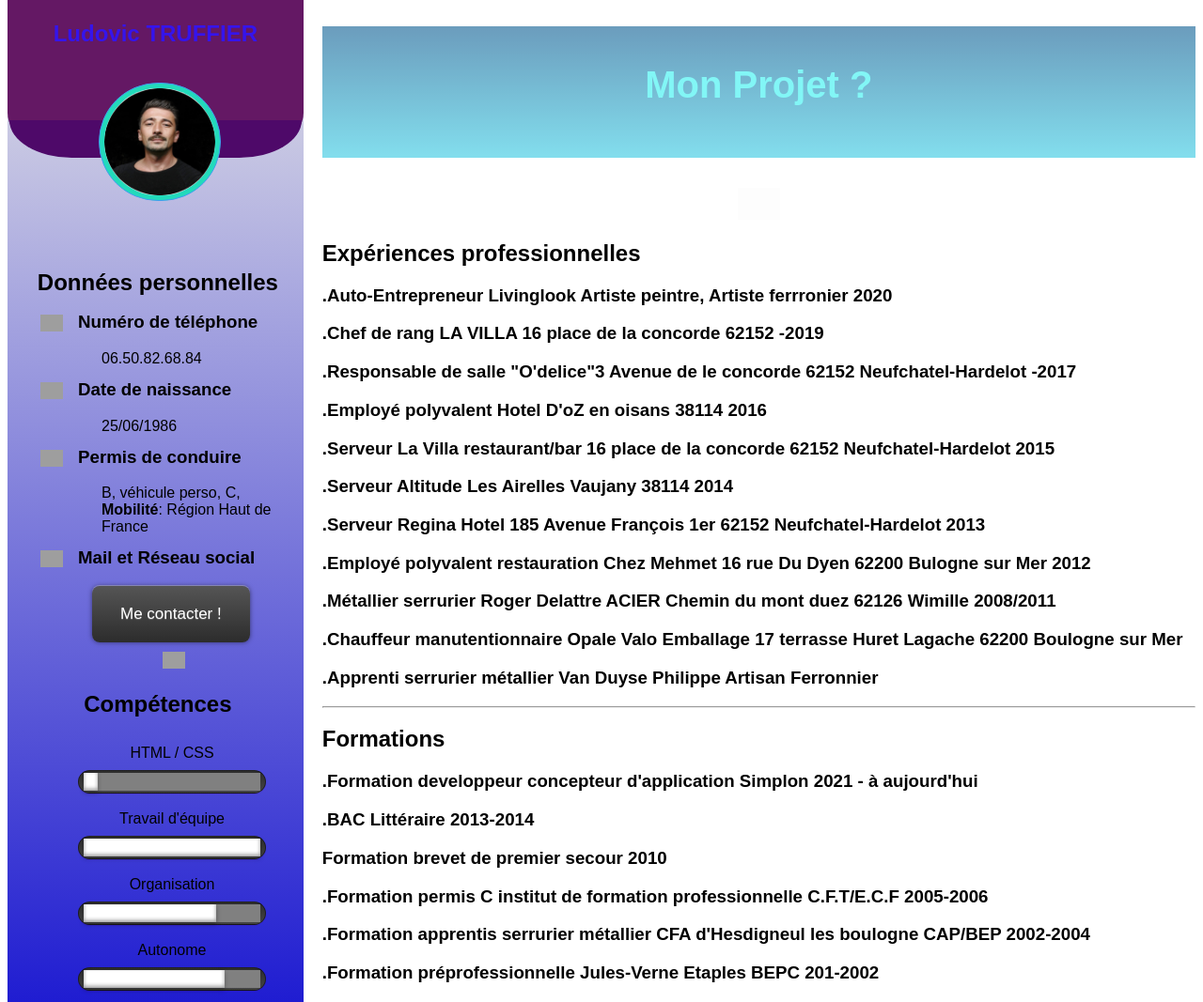
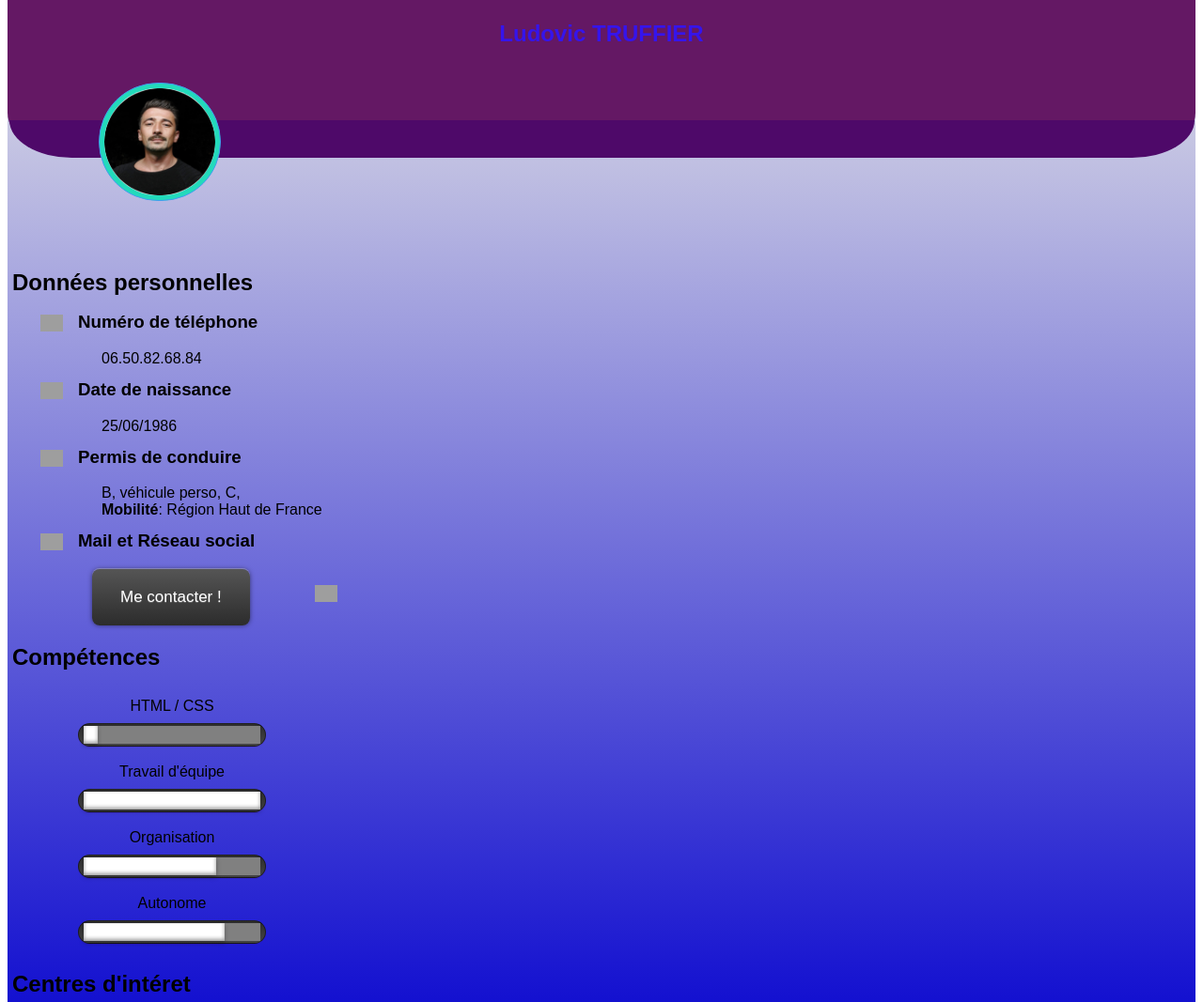
Before and after one commit to llludo/cv, a plain HTML site: page index.html in a window 1280 px wide. Shown: the top 1067 px of the page at 94% size. Drawn offline with Linux system fonts and the light colour scheme; grey boxes are pictures that could not be loaded; a script that the page names is missing; a web font is replaced by a local one.

Commit message:
change responsiv

```diff
--- a/index.html
+++ b/index.html
@@ -1,5 +1,6 @@
  <!DOCTYPE html>
  <html lang="fr">
+
  <head>
  	<meta charset="utf-8" />
  	<link rel="stylesheet" href="style.css" />
@@ -10,6 +11,8 @@
 
  <body>
  	<main>
+
+
  		<section>
  			<!-----Partie gauche du CV qui contient les données perso----->
  			<aside>
@@ -18,21 +21,37 @@
  				</div>
  				<div class="bare"></div>
  				<div id="image_ronde">
-								<img src="Sans titre(1).png" alt="Photo de profil"/>
+ 					<img src="Sans titre(1).png" alt="Photo de profil" />
  				</div>
 
  				<h2>Données personnelles</h2>
-				<div class="zoom"><img src="https://i.postimg.cc/phwfHb45/phone.png" alt="logo téléphone" class="phone" /><h3>Numéro de téléphone</h3><p>06.50.82.68.84</p></div>
+ 				<div class="zoom"><img src="https://i.postimg.cc/phwfHb45/phone.png" alt="logo téléphone"
+ 						class="phone" />
+ 					<h3>Numéro de téléphone</h3>
+ 					<p>06.50.82.68.84</p>
+ 				</div>
 
 
-				<div class="zoom"><img src="https://i.postimg.cc/kDRshwzt/calendar.png" alt="logo calendrier" class="calendar" /><h3>Date de naissance</h3><p>25/06/1986</p></div>
+ 				<div class="zoom"><img src="https://i.postimg.cc/kDRshwzt/calendar.png" alt="logo calendrier"
+ 						class="calendar" />
+ 					<h3>Date de naissance</h3>
+ 					<p>25/06/1986</p>
+ 				</div>
 
-								<div class="zoom"><img src="https://i.postimg.cc/nC828BfS/car.png" alt="logo voiture" class="car" /><h3>Permis de conduire</h3><p>B, véhicule perso, C, <br/><strong>Mobilité</strong>: Région Haut de France</p></div>
+ 				<div class="zoom"><img src="https://i.postimg.cc/nC828BfS/car.png" alt="logo voiture" class="car" />
+ 					<h3>Permis de conduire</h3>
+ 					<p>B, véhicule perso, C, <br /><strong>Mobilité</strong>: Région Haut de France</p>
+ 				</div>
 
-								<div class="zoom"><img src="https://i.postimg.cc/jWk6MJhX/mail.png" alt="logo mail" class="mail" /><h3>Mail et Réseau social</h3>
-					<p><a href="mailto:truffierllludo@gmail.com" title="Laissez moi un message !" class="bouton"> Me contacter !</a>
-								<a href=><img src="https://i.postimg.cc/5Htq5m8y/linkedin.png" alt="logo linkedin" class="linke" title="Vous ne le regretterez pas!" /></a>
-								</p></div>
+ 				<div class="zoom"><img src="https://i.postimg.cc/jWk6MJhX/mail.png" alt="logo mail" class="mail" />
+ 					<h3>Mail et Réseau social</h3>
+ 					<p><a href="mailto:truffierllludo@gmail.com" title="Laissez moi un message !" class="bouton"> Me
+ 							contacter !</a>
+ 						<a href="https://www.linkedin.com/in/ludovic-truffier-1a9b04221/"><img
+ 								src="https://i.postimg.cc/5Htq5m8y/linkedin.png" alt="logo linkedin"
+ 								class="linke" /></a>
+ 					</p>
+ 				</div>
 
 
  				<!----Partie compétence avec des bars de progressions----->
@@ -81,13 +100,17 @@
  					</div>
  				</div>
  				<div id="bloc">
-								<div id="fleche"><img src="https://i.postimg.cc/56w3fyx4/fleche.png" alt="indique l'amimation flip"></div>
-								<h2></p>Expériences professionnelles</h2>
+ 					<div id="fleche"><img src="https://i.postimg.cc/56w3fyx4/fleche.png"
+ 							alt="indique l'amimation flip"></div>
+ 					<h2>
+ 						</p>Expériences professionnelles</h2>
 
 
  					<h3>.Auto-Entrepreneur Livinglook Artiste peintre, Artiste ferrronier 2020</h3>
 
-									<h3>.Chef de rang LA VILLA 16 place de la concorde 62152 <Neufchatel-Hardelot></Neufchatel-Hardelot>  </la> -2019</h3>
+ 					<h3>.Chef de rang LA VILLA 16 place de la concorde 62152 <Neufchatel-Hardelot>
+ 						</Neufchatel-Hardelot>
+ 						</la> -2019</h3>
 
 
  					<h3>.Responsable de salle "O'delice"3 Avenue de le concorde 62152 Neufchatel-Hardelot -2017</h3>
@@ -97,18 +120,19 @@
 
  					<h3>.Serveur La Villa restaurant/bar 16 place de la concorde 62152 Neufchatel-Hardelot 2015 </h3>
  					<h3>.Serveur Altitude Les Airelles Vaujany 38114 2014</h3>
-									<h3>.Serveur Regina Hotel 185 Avenue François 1er 62152 Neufchatel-Hardelot  2013</h3>
-									<h3>.Employé polyvalent restauration Chez Mehmet 16 rue Du Dyen 62200 Bulogne sur Mer  2012</h3>
+ 					<h3>.Serveur Regina Hotel 185 Avenue François 1er 62152 Neufchatel-Hardelot 2013</h3>
+ 					<h3>.Employé polyvalent restauration Chez Mehmet 16 rue Du Dyen 62200 Bulogne sur Mer 2012</h3>
  					<h3>.Métallier serrurier Roger Delattre ACIER Chemin du mont duez 62126 Wimille 2008/2011</h3>
-									<h3>.Chauffeur manutentionnaire Opale Valo Emballage 17 terrasse Huret Lagache 62200 Boulogne sur Mer </h3>
+ 					<h3>.Chauffeur manutentionnaire Opale Valo Emballage 17 terrasse Huret Lagache 62200 Boulogne sur
+ 						Mer </h3>
  					<h3>.Apprenti serrurier métallier Van Duyse Philippe Artisan Ferronnier</h3>
 
 
  					<hr>
  					<h2>Formations</h2>
-									<h3>.Formation developpeur concepteur d'application Simplon 2021  - à aujourd'hui</h3>
+ 					<h3>.Formation developpeur concepteur d'application Simplon 2021 - à aujourd'hui</h3>
  					<h3>.BAC Littéraire 2013-2014</h3>
-									<h3>Formation brevet de premier secour 2010</h3>
+ 					<h3>Formation brevet de premier Secour 2010</h3>
  					<h3>.Formation permis C institut de formation professionnelle C.F.T/E.C.F 2005-2006</h3>
  					<h3>.Formation apprentis serrurier métallier CFA d'Hesdigneul les boulogne CAP/BEP 2002-2004</h3>
  					<h3>.Formation préprofessionnelle Jules-Verne Etaples BEPC 201-2002</h3>
@@ -122,4 +146,5 @@
  	<script src="code.js"></script>
 
  	<button onclick="myFunction()">dark mode </style></button>
+
  </html>
--- a/style.css
+++ b/style.css
@@ -1,7 +1,11 @@
+
+
+
 body
 {
 	font-family: 'Tomorrow', Arial, Arial black, Impact, Verdana, sans-serif;
   overflow-x: hidden;
+
 }
 
 a:hover, a:focus, a:active
@@ -15,6 +19,7 @@ a, a:visited
 }
 
 section
+
 {
 	display: flex;
 }
@@ -154,7 +159,7 @@ aside p
 
 aside h2
 {
-	text-align: center;
+	text-align: left;
 }
 
 
@@ -382,3 +387,13 @@ progress
   filter: grayscale(20%);
   }
 }
+
+
+@media screen and  (min-width:980px)
+ {
+  section {
+    flex-direction: column;
+  }
+  aside {
+
+  }
```
Lines whose indentation alone changed are shown as unchanged.
